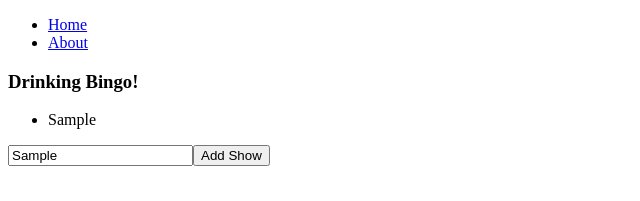
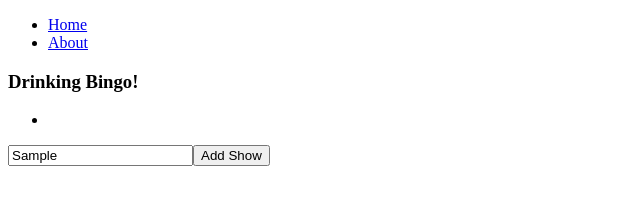
Before and after one commit to cursorial/drinking-bingo, a Next.js app: page / in a window 1280 px wide. Both pictures are taken after typing "Sample" into the empty fields and a click on the button "Add Show". Shown: the top 201 px of the page, without its empty margins (0-640 px from the left). Built offline with nearby package versions, Linux system fonts and the light colour scheme; no server answers.

Commit message:
use axios api, not fetch

```diff
--- a/pages/index.js
+++ b/pages/index.js
@@ -18,7 +18,6 @@ export default class Index extends React.Component {
 
   componentDidMount () {
     axios.post('/shows_index')
-      .then((response) => { response.json() })
       .then((data) => {
         this.setState({
           shows: data
@@ -36,12 +35,11 @@ export default class Index extends React.Component {
     let { shows, showName } = this.state
     axios.post('/create_show', {
       showName: showName
-    }).then((response) => { response.json() })
-      .then((data) => {
-        this.setState({
-          showAddedStatus: data
-        })
+    }).then((data) => {
+      this.setState({
+        showAddedStatus: data
       })
+    })
     shows.push(showName)
     this.setState({
       shows: shows
@@ -61,7 +59,7 @@ export default class Index extends React.Component {
       <ul>
         {this.state.shows.map((show) => {
           return (
-            <li>{show}</li>
+            <li>{show.name}</li>
           )
         })}
       </ul>
```
